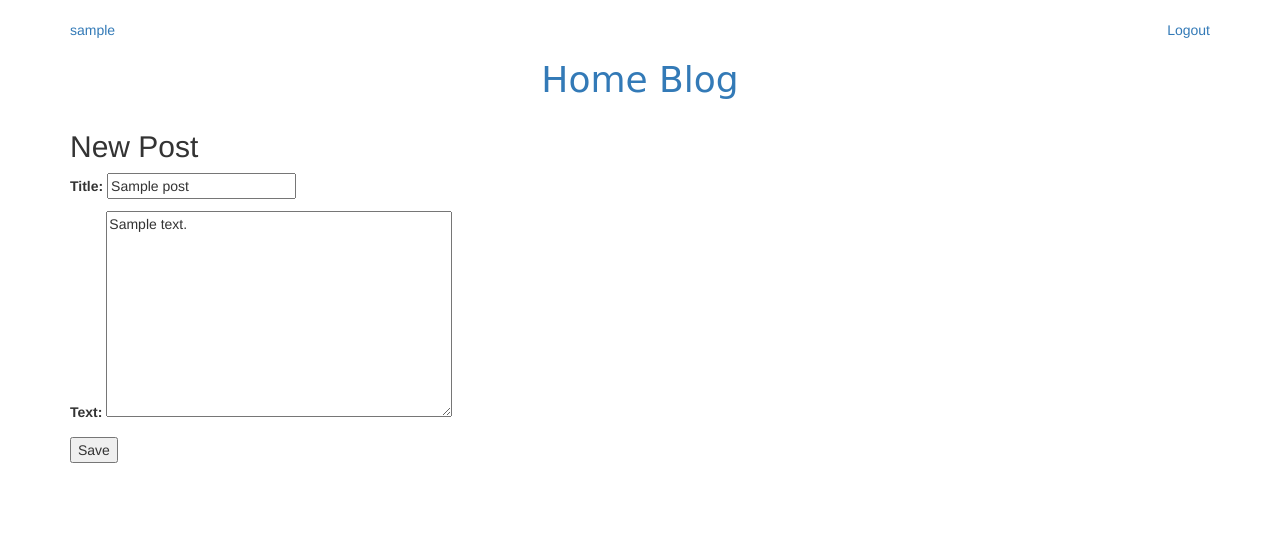
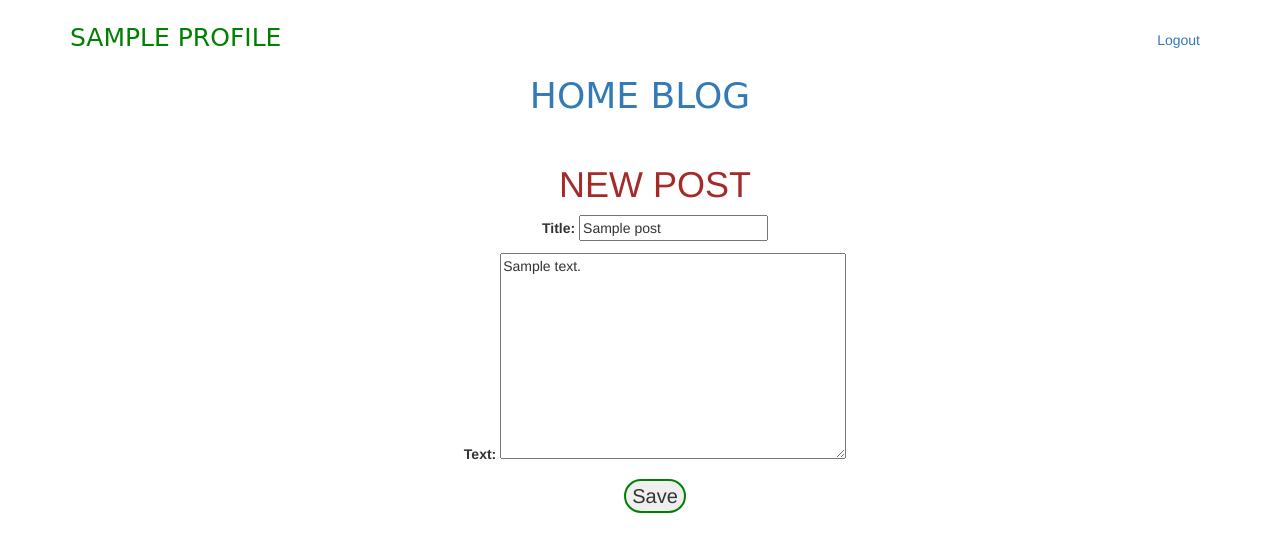
Before and after one commit to SubashPradhan/blog, a Django app: page /post/1/edit/ in a window 1280 px wide. Shown: the top 552 px of the page. Run offline with Django 3.2, Linux system fonts and the light colour scheme; a user stored in the database is signed in; tables that the repository leaves empty hold one stand-in row (values such as "Sample post"); some libraries are stand-ins or nearby versions.

Commit message:
Adding css and profile page

```diff
--- a/blog/static/css/blog.css
+++ b/blog/static/css/blog.css
@@ -9,6 +9,8 @@ h1 a, h3 a{
 
 h1{
   text-align: center;
+  color: brown;
+  text-transform: uppercase;
 }
 
 .date{
@@ -18,4 +20,30 @@ h1{
 
 .login-button{
   float: right;
+  margin: 10px;
 }
+
+.form-container{
+  text-align: center;
+}
+
+.form{
+  font-size: 20px;
+}
+
+.submit-button{
+  font-size: 20px;
+  border: 2px solid green;
+  border-radius: 20px;
+}
+
+.welcome-text{
+  font-size: 25px;
+  color: green;
+  text-transform: uppercase ;
+  font-family: "Comic Sans MS", cursive, sans-serif	;
+}
+
+.fields{
+  widows: 800px;
+}
--- a/blog/templates/base.html
+++ b/blog/templates/base.html
@@ -17,7 +17,7 @@
     <div>
       {% if user.is_authenticated %}
       <a href="{% url 'profile' %}">
-        <span>{{user.username}}</span>
+        <span class="welcome-text">{{user}} profile</span>
       </a>
       <a href="{% url 'logout' %}">
         <span class="login-button">Logout</span>
--- a/blog/templates/post_detail.html
+++ b/blog/templates/post_detail.html
@@ -7,7 +7,7 @@
         {{ post.published_date }}
     </div>
     {% endif %}
-    {% if user.is_authenticated %}
+    {% if user.is_authenticated and user == post.author %}
     <a class="btn btn-default" href="{% url 'post_edit' pk=post.pk %}">
         <span class="glyphicon glyphicon-pencil">
         </span>
--- a/blog/templates/post_edit.html
+++ b/blog/templates/post_edit.html
@@ -1,10 +1,14 @@
 {% extends 'base.html' %}
 
 {% block content %}
-  <h2>New Post</h2>
-  <form method="POST" class="post-form">
-    {% csrf_token %}
-    {{form.as_p}}
-    <button type="submit">Save</button>
-  </form>
+<div class="container">
+  <h1>New Post</h1>
+  <div class="form-container">
+    <form method="POST">
+      {% csrf_token %}
+      {{form.as_p}}
+      <button type="submit" class="submit-button">Save</button>
+    </form>
+  </div>
+</div>
 {% endblock %}
```
Also changed, not shown: blog/templates/profile.html (+6 -4 lines), blog/templates/registration/login.html (+14 -6 lines).
